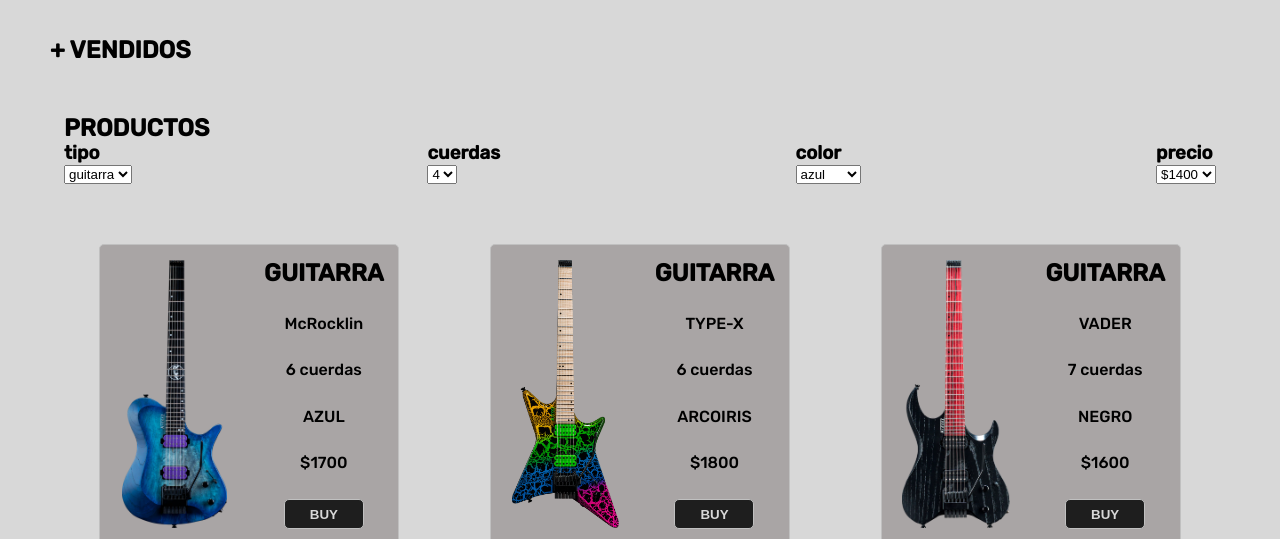
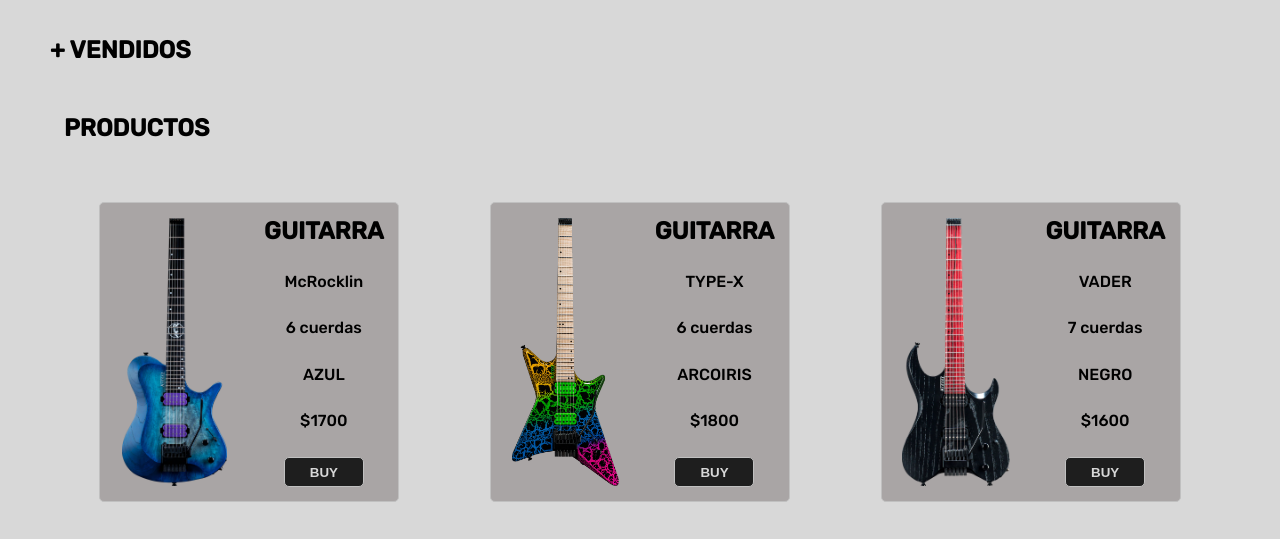
Before and after one commit to CHEIZTAIKO/javascreep, a website: page index.html in a window 1280 px wide. Shown: the part 254-793 px from the top of the page. Drawn offline with Linux system fonts and the light colour scheme.

Commit message:
sacando los selectores

```diff
--- a/index.html
+++ b/index.html
@@ -31,51 +31,6 @@
     </section>
     <section class="tituloProductos" id="tituloProductos">
         <h2>PRODUCTOS</h2>
-        <div class="selectores">
-        <div class="selector1">
-            <h3>tipo</h3>
-            <select name="tipo" id="tipo">
-                <option value="guitarra">guitarra</option>
-                <option value="bajo">bajo</option>
-            </select>
-        </div>
-        <div class="selector2">
-            <h3>cuerdas</h3>
-            <select name="cuerdas" id="cuerdas">
-                <option value="4">4</option>
-                <option value="5">5</option>
-                <option value="6">6</option>
-                <option value="7">7</option>
-                <option value="8">8</option>
-                <option value="9">9</option>
-            </select>
-        </div>
-        <div class="selector3">
-            <h3>color</h3>
-            <select name="color" id="color">
-                <option value="azul">azul</option>
-                <option value="arcoiris">arcoiris</option>
-                <option value="negro">negro</option>
-                <option value="blanco">blanco</option>
-                <option value="verde">verde</option>
-                <option value="mate">mate</option>
-                <option value="violeta">violeta</option>
-                <option value="rojo">rojo</option>
-            </select>
-        </div>
-        <div class="selector4">
-            <h3>precio</h3>
-            <select name="precio" id="precio">
-                <option value="1400">$1400</option>
-                <option value="1500">$1500</option>
-                <option value="1600">$1600</option>
-                <option value="1700">$1700</option>
-                <option value="1800">$1800</option>
-                <option value="1900">$1900</option>
-
-            </select>
-    </div>
-        </div>
     </section>
     <section class="productos" id="prod">
     </section>
```
